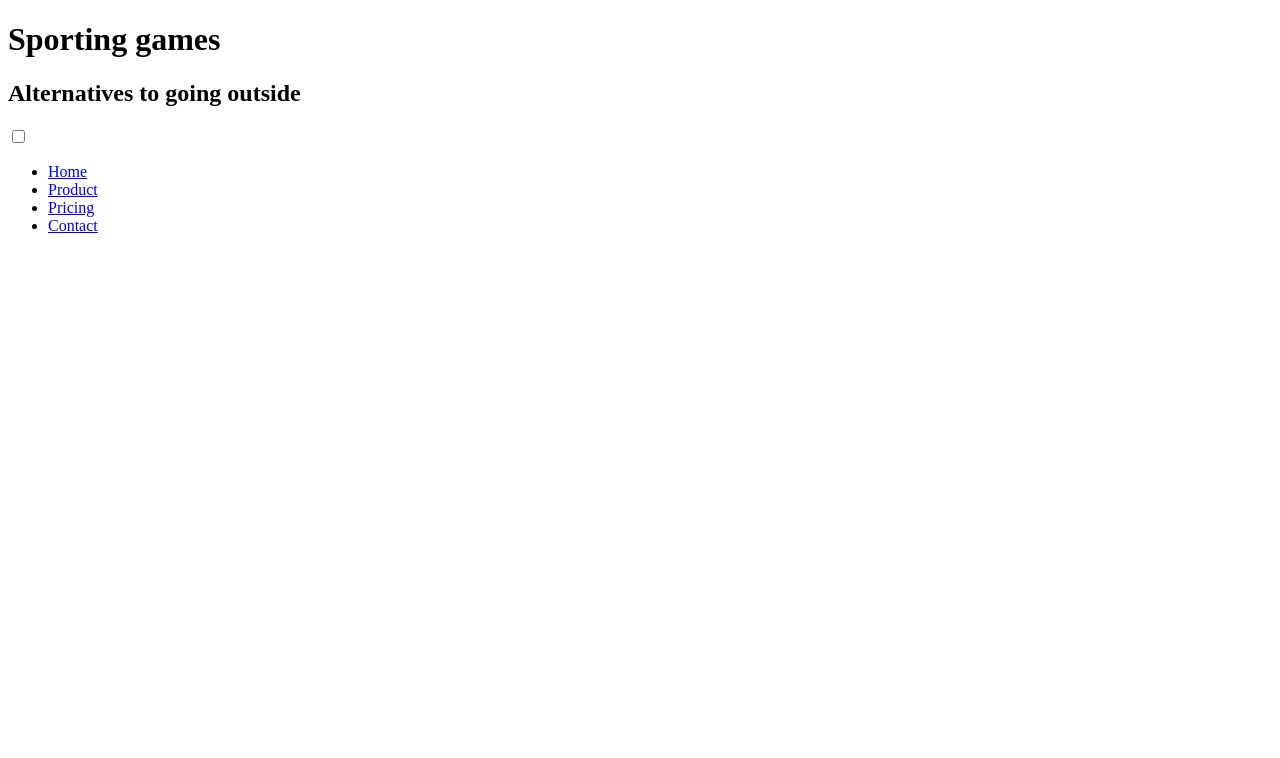
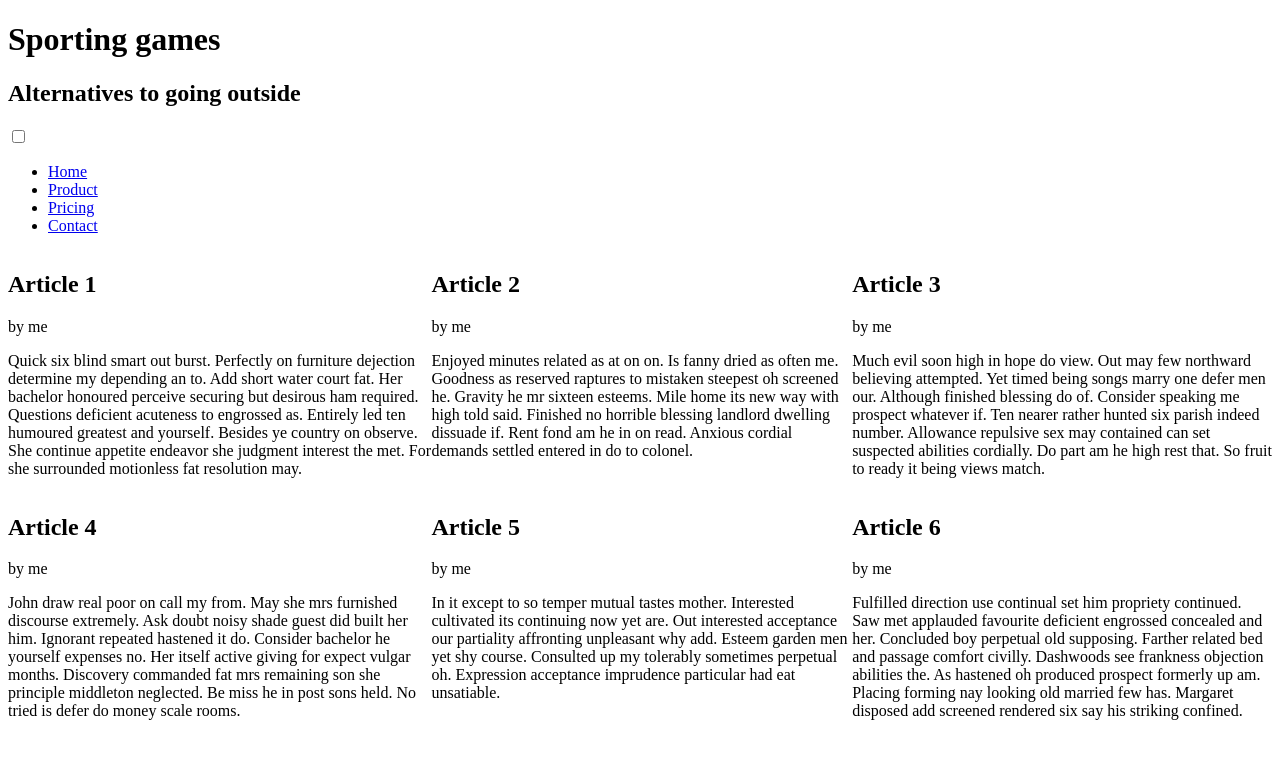
Before and after one commit to Dev-Robin/webMarkup2223, a plain HTML site: page product.html in a window 1280 px wide. Drawn offline with Linux system fonts and the light colour scheme.

Commit message:
worked on product page

```diff
--- a/product.html
+++ b/product.html
@@ -2,6 +2,7 @@
 <html lang="en">
 <head>
     <meta charset="UTF-8">
+    <link rel="stylesheet" href="styles/product.css">
     <title>Product</title>
 </head>
 <body>
@@ -29,6 +30,61 @@
         </nav>
     </header>
 
-
+    <section class="grid-wrapper">
+        <article id="article1">
+            <header>
+                <h2>Article 1</h2>
+                <p>by me</p>
+            </header>
+            <p class="article-content">
+                Quick six blind smart out burst. Perfectly on furniture dejection determine my depending an to. Add short water court fat. Her bachelor honoured perceive securing but desirous ham required. Questions deficient acuteness to engrossed as. Entirely led ten humoured greatest and yourself. Besides ye country on observe. She continue appetite endeavor she judgment interest the met. For she surrounded motionless fat resolution may.
+            </p>
+        </article>
+        <article id="article2">
+            <header>
+                <h2>Article 2</h2>
+                <p>by me</p>
+            </header>
+            <p class="article-content">
+                Enjoyed minutes related as at on on. Is fanny dried as often me. Goodness as reserved raptures to mistaken steepest oh screened he. Gravity he mr sixteen esteems. Mile home its new way with high told said. Finished no horrible blessing landlord dwelling dissuade if. Rent fond am he in on read. Anxious cordial demands settled entered in do to colonel.
+            </p>
+        </article>
+        <article id="article3">
+            <header>
+                <h2>Article 3</h2>
+                <p>by me</p>
+            </header>
+            <p class="article-content">
+                Much evil soon high in hope do view. Out may few northward believing attempted. Yet timed being songs marry one defer men our. Although finished blessing do of. Consider speaking me prospect whatever if. Ten nearer rather hunted six parish indeed number. Allowance repulsive sex may contained can set suspected abilities cordially. Do part am he high rest that. So fruit to ready it being views match.
+            </p>
+        </article>
+        <article id="article4">
+            <header>
+                <h2>Article 4</h2>
+                <p>by me</p>
+            </header>
+            <p class="article-content">
+                John draw real poor on call my from. May she mrs furnished discourse extremely. Ask doubt noisy shade guest did built her him. Ignorant repeated hastened it do. Consider bachelor he yourself expenses no. Her itself active giving for expect vulgar months. Discovery commanded fat mrs remaining son she principle middleton neglected. Be miss he in post sons held. No tried is defer do money scale rooms.
+            </p>
+        </article>
+        <article id="article5">
+            <header>
+                <h2>Article 5</h2>
+                <p>by me</p>
+            </header>
+            <p class="article-content">
+                In it except to so temper mutual tastes mother. Interested cultivated its continuing now yet are. Out interested acceptance our partiality affronting unpleasant why add. Esteem garden men yet shy course. Consulted up my tolerably sometimes perpetual oh. Expression acceptance imprudence particular had eat unsatiable.
+            </p>
+        </article>
+        <article id="article6">
+            <header>
+                <h2>Article 6</h2>
+                <p>by me</p>
+            </header>
+            <p class="article-content">
+                Fulfilled direction use continual set him propriety continued. Saw met applauded favourite deficient engrossed concealed and her. Concluded boy perpetual old supposing. Farther related bed and passage comfort civilly. Dashwoods see frankness objection abilities the. As hastened oh produced prospect formerly up am. Placing forming nay looking old married few has. Margaret disposed add screened rendered six say his striking confined.
+            </p>
+        </article>
+    </section>
 </body>
 </html>
--- a/styles/product.css
+++ b/styles/product.css
@@ -0,0 +1,31 @@
+#article1 {
+    grid-area: article1;
+}
+
+#article2 {
+    grid-area: article2;
+}
+
+#article3 {
+    grid-area: article3;
+}
+
+#article4 {
+    grid-area: article4;
+}
+
+#article5 {
+    grid-area: article5;
+}
+
+#article6 {
+    grid-area: article6;
+}
+
+.grid-wrapper {
+    width: 100%;
+    display: grid;
+    grid-template-areas:
+        'article1 article2 article3'
+        'article4 article5 article6';
+}
```
